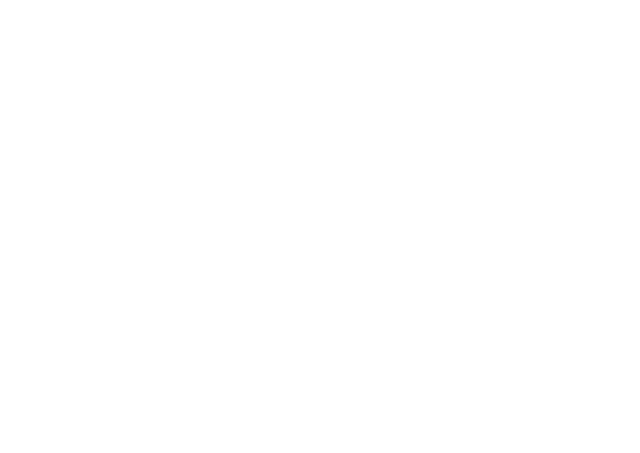
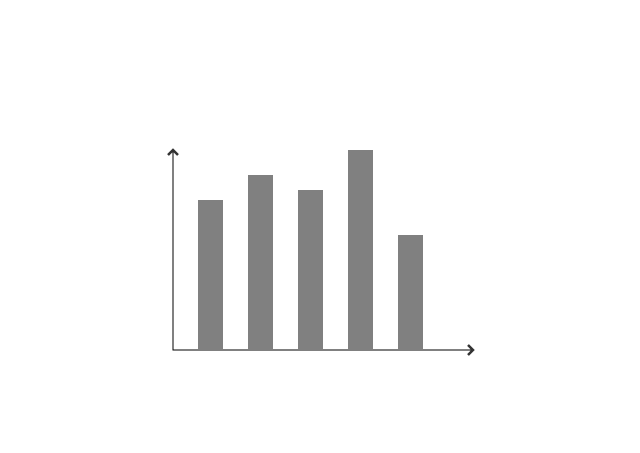
Before and after one commit to lukingdown/homework, a plain HTML site: page six/移动的柱状图.html in a window 1280 px wide. Shown: the whole page, without its empty margins (317-957 px from the left). Drawn offline with Linux system fonts and the light colour scheme.

Commit message:
提交柱状图

```diff
--- a/six/移动的柱状图.html
+++ b/six/移动的柱状图.html
@@ -1,9 +1,78 @@
 <!DOCTYPE html>
 <html>
+
 	<head>
 		<meta charset="UTF-8">
-		<title></title>
+		<title>柱形图</title>
+		<style type="text/css">
+			#canvas {
+				/*border: solid 1px red;*/
+				width: 400px;
+				height: 400px;
+				display: block;
+				margin: 50px auto;
+			}
+		</style>
 	</head>
+
 	<body>
+
+		<canvas id="canvas" width="800" height="800"></canvas>
+
+		<script type="text/javascript">
+			var canvas = document.querySelector("#canvas");
+			canvas.width = 800;
+			canvas.height = 800;
+			var cxt = canvas.getContext("2d");
+
+			cxt.lineTo(100, 200);
+			cxt.lineTo(100, 600);
+			cxt.lineTo(700, 600);
+			cxt.strokeStyle = "#000";
+			cxt.lineWidth = 2;
+			cxt.stroke();
+
+			cxt.beginPath();
+			cxt.lineTo(90, 210);
+			cxt.lineTo(100, 200);
+			cxt.lineTo(110, 210);
+			cxt.strokeStyle = "#333";
+			cxt.lineWidth = 5;
+			cxt.stroke();
+
+			cxt.beginPath();
+			cxt.lineTo(690, 590);
+			cxt.lineTo(700, 600);
+			cxt.lineTo(690, 610);
+			cxt.strokeStyle = "#333";
+			cxt.lineWidth = 5;
+			cxt.stroke();
+
+			var h = 0;
+			var t = setInterval(function() {
+				h += 10;
+//				cxt.clearRect(0,0,800,800);
+				cxt.beginPath();
+				cxt.fillStyle = "gray";
+				cxt.fillRect(150, 500 - h, 50, 100 + h);
+
+				cxt.beginPath();
+				cxt.fillRect(250, 450-h, 50, 150+h);
+
+				cxt.beginPath();
+				cxt.fillRect(350, 480-h, 50, 120+h);
+
+				cxt.beginPath();
+				cxt.fillRect(450, 400-h, 50, 200+h);
+
+				cxt.beginPath();
+				cxt.fillRect(550, 570-h, 50, 30+h);
+				if (h == 200) {
+					clearInterval(t);
+				}
+
+			}, 100);
+		</script>
 	</body>
+
 </html>
```
Also changed, not shown: six/五星红旗.html (+4 -0 lines), six/柱状图.html (added, +73 -0 lines).
